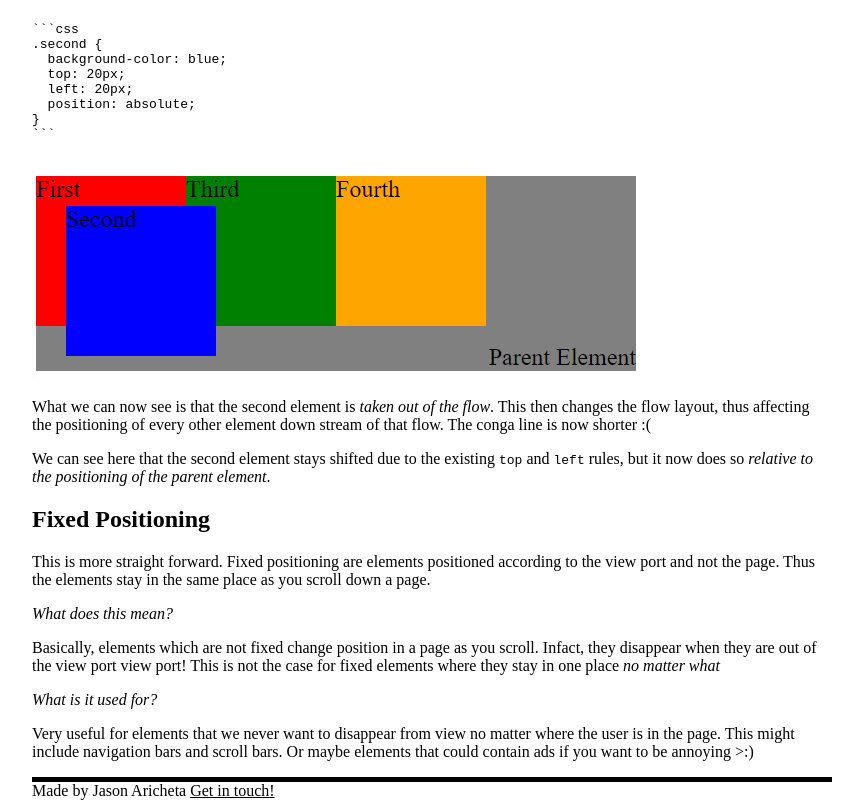
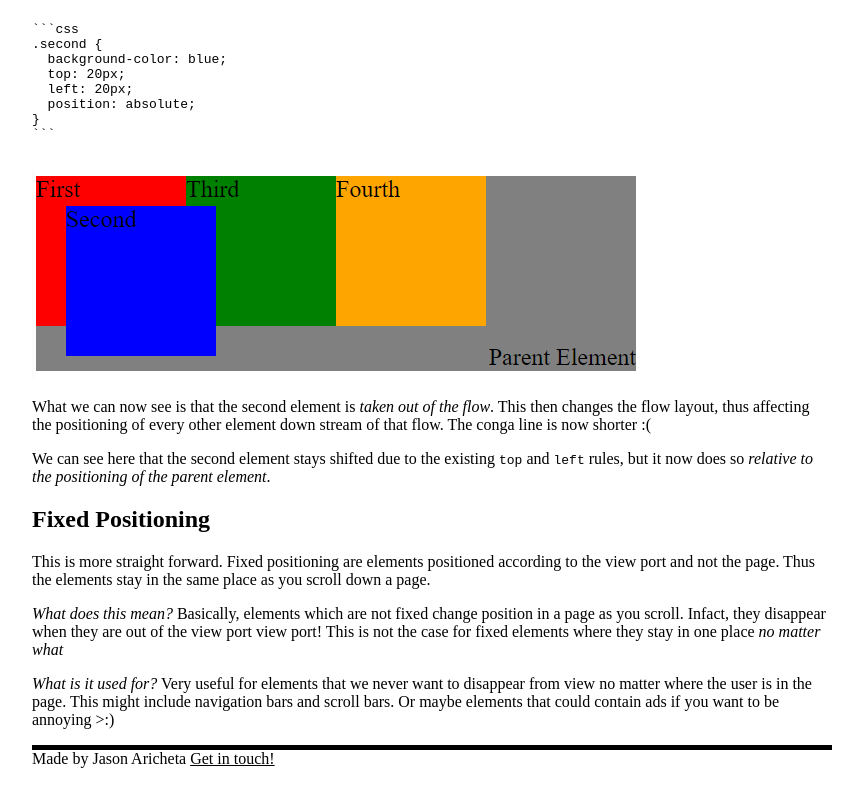
Before and after one commit to neebs12/neebs12.github.io, a plain HTML site: page blog/Learning-Relative-Absolute-and-Fixed Positioning-in-CSS.html in a window 1280 px wide. Shown: the part 1503-2303 px from the top of the page, without its empty margins (208-1071 px from the left). After the commit the page ends 2271 px from the top, so only its background shows below. Drawn offline with Linux system fonts and the light colour scheme.

```diff
--- a/blog/Learning-Relative-Absolute-and-Fixed Positioning-in-CSS.html
+++ b/blog/Learning-Relative-Absolute-and-Fixed Positioning-in-CSS.html
@@ -68,11 +68,11 @@
        <h2>Fixed Positioning</h2>
        <p> This is more straight forward. Fixed positioning are elements positioned according to the view port and not the page. Thus the elements stay in the same place as you scroll down a page.</p>
 
-       <em>What does this mean?</em>
-       <p>Basically, elements which are not fixed change position in a page as you scroll. Infact, they disappear when they are out of the view port view port! This is not the case for fixed elements where they stay in one place <em>no matter what</em></p>
+       <p><em>What does this mean?</em>
+       Basically, elements which are not fixed change position in a page as you scroll. Infact, they disappear when they are out of the view port view port! This is not the case for fixed elements where they stay in one place <em>no matter what</em></p>
 
-       <em>What is it used for?</em>
-       <p>Very useful for elements that we never want to disappear from view no matter where the user is in the page. This might include navigation bars and scroll bars. Or maybe elements that could contain ads if you want to be annoying >:)</p>
+       <p><em>What is it used for?</em>
+       Very useful for elements that we never want to disappear from view no matter where the user is in the page. This might include navigation bars and scroll bars. Or maybe elements that could contain ads if you want to be annoying >:)</p>
     </main>
     <footer>
       Made by Jason Aricheta
```
